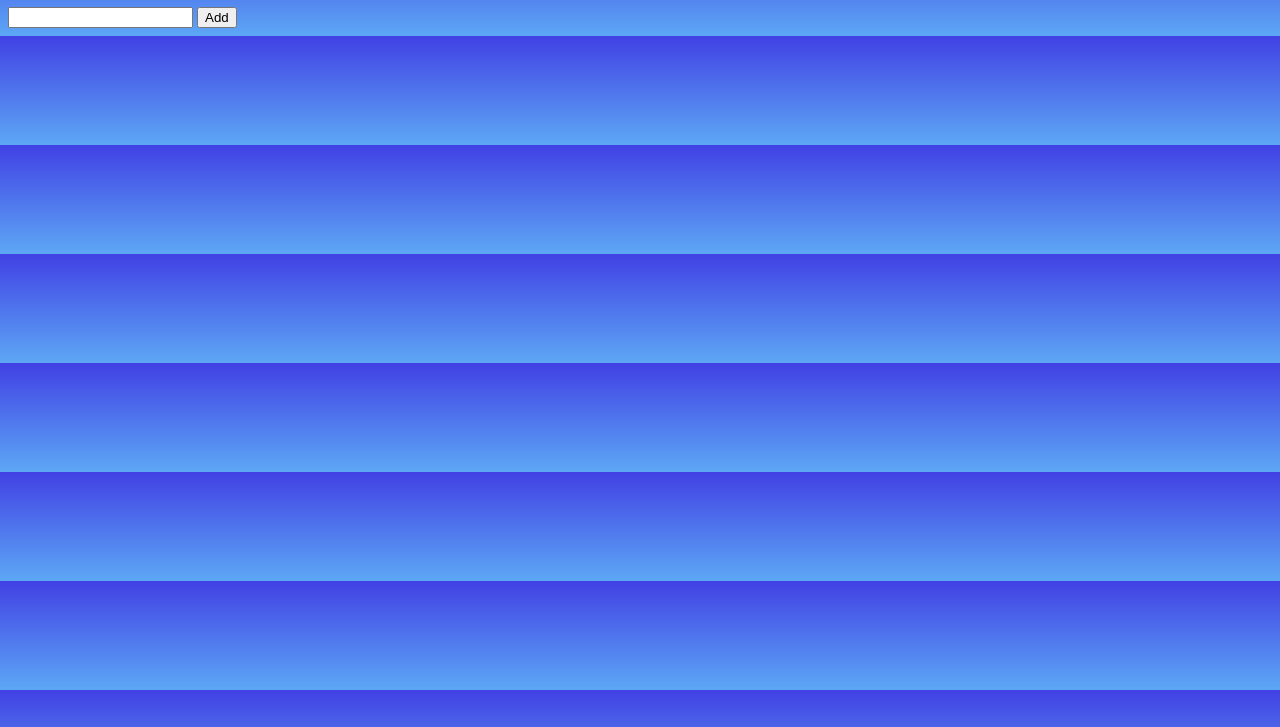
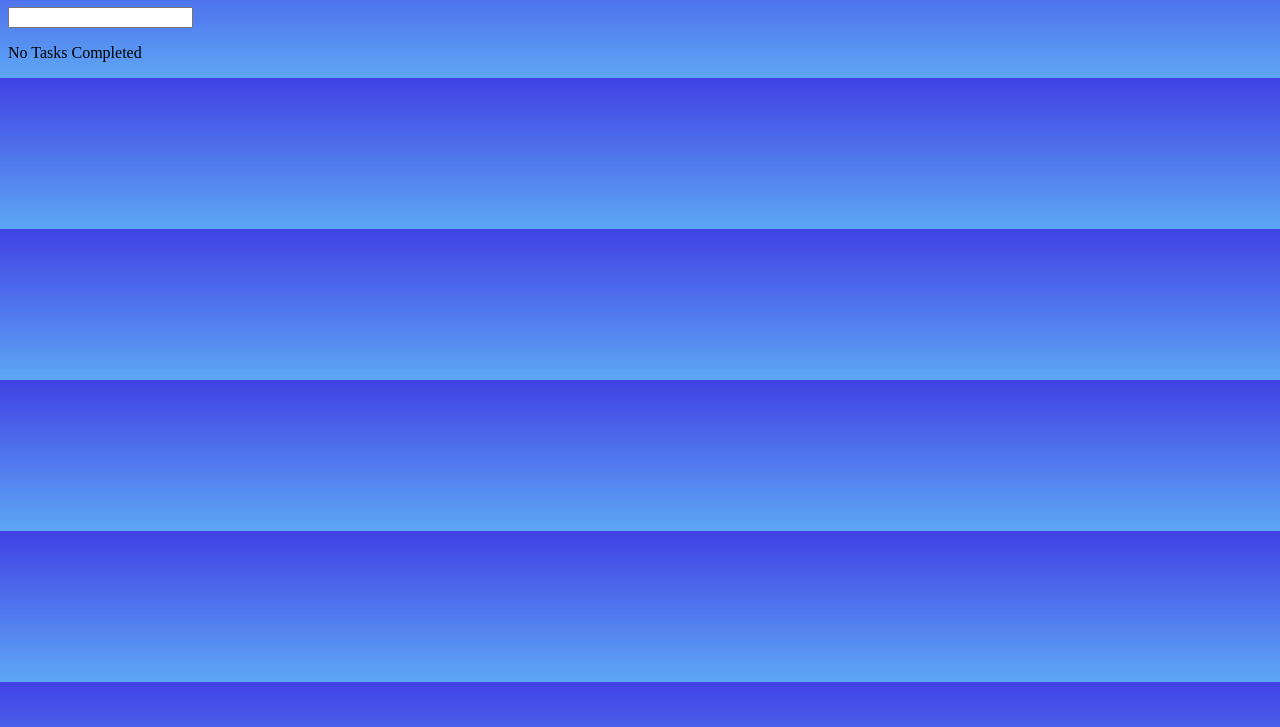
Before and after one commit to luce-vision/SBA-Mod316, a plain HTML site: page index.html in a window 1280 px wide. Shown: the part 73-800 px from the top of the page. Drawn offline with Linux system fonts and the light colour scheme.

Commit message:
Added container for task list

```diff
--- a/index.html
+++ b/index.html
@@ -9,7 +9,11 @@
   <body>
     <h1>To Do List</h1>
     <input type="text" id="task" minlength="1" required />
-    <button type = "button">Add</button>
+    <div id="taskList">
+        <ul>
+        </ul>
+    </div>
+    <p>No Tasks Completed</p>
 
     <script src="script.js"></script>
   </body>
```
